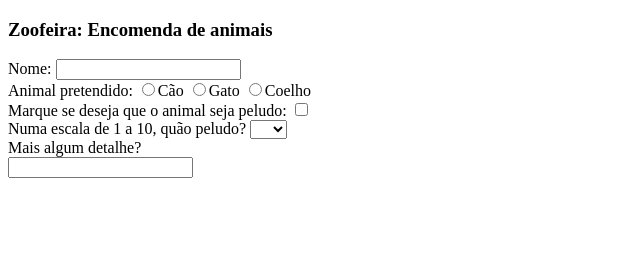
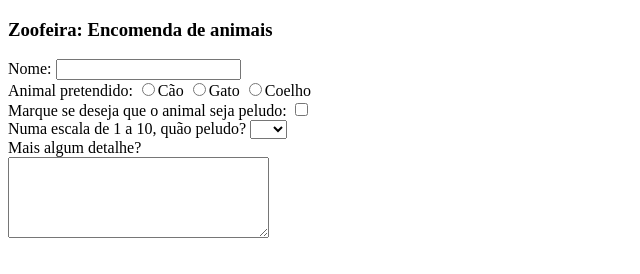
Before and after one commit to EduardaFiuza/w-tecnologias-Web, a plain HTML site: page Sessão03/Ex01.html in a window 1280 px wide. Shown: the whole page, without its empty margins (0-640 px from the left). Drawn offline with Linux system fonts and the light colour scheme.

Commit message:
Correção textarea

```diff
--- a/Sessão03/Ex01.html
+++ b/Sessão03/Ex01.html
@@ -35,7 +35,7 @@
 		<br>
 		Mais algum detalhe?
 		<br>
-		<input type="textarea" name="detalhe" rows="5" cols="30">
+		<textarea name="detalhe" rows="5" cols="30"></textarea>
 	</form>
 </body>
 </html>
```
